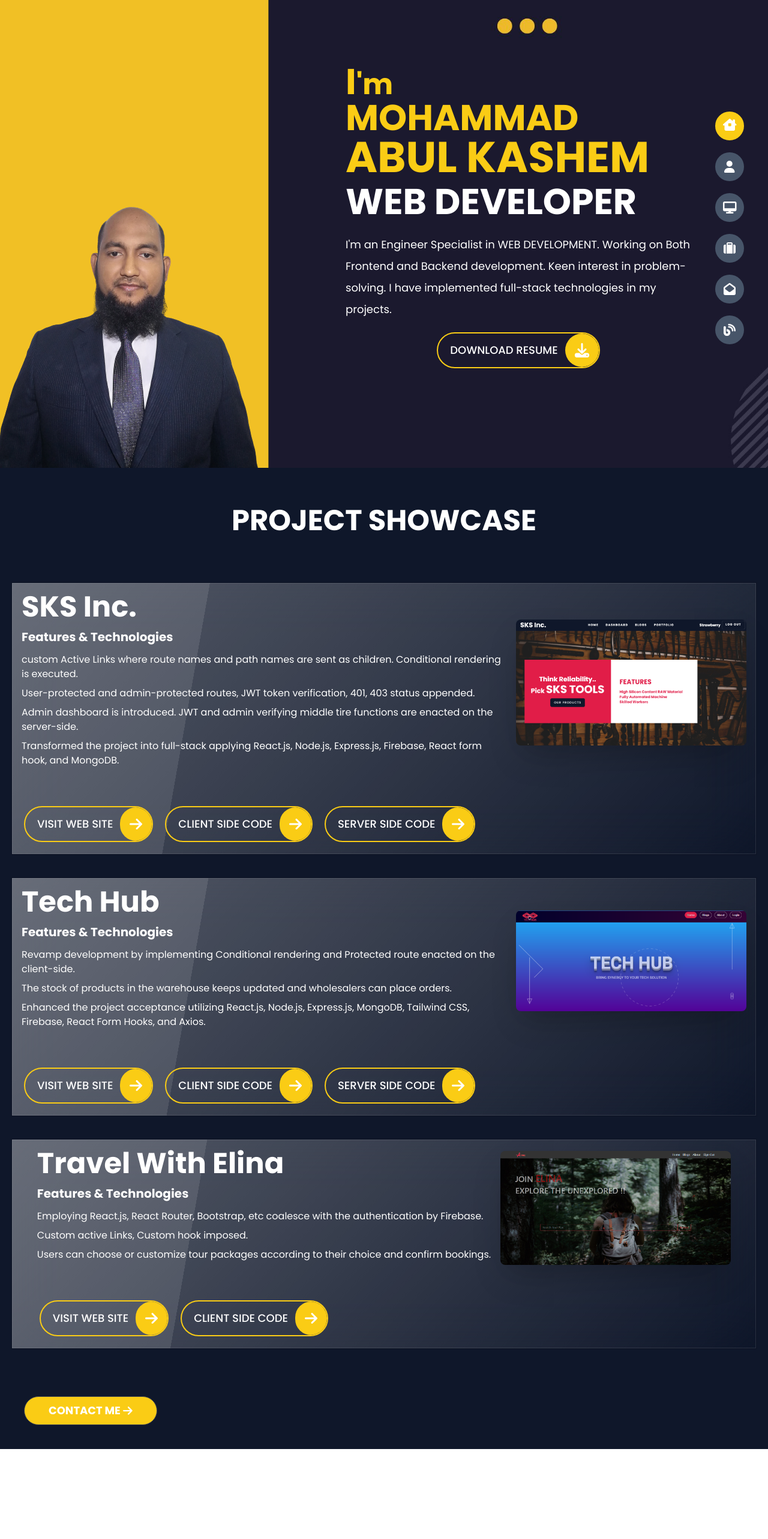
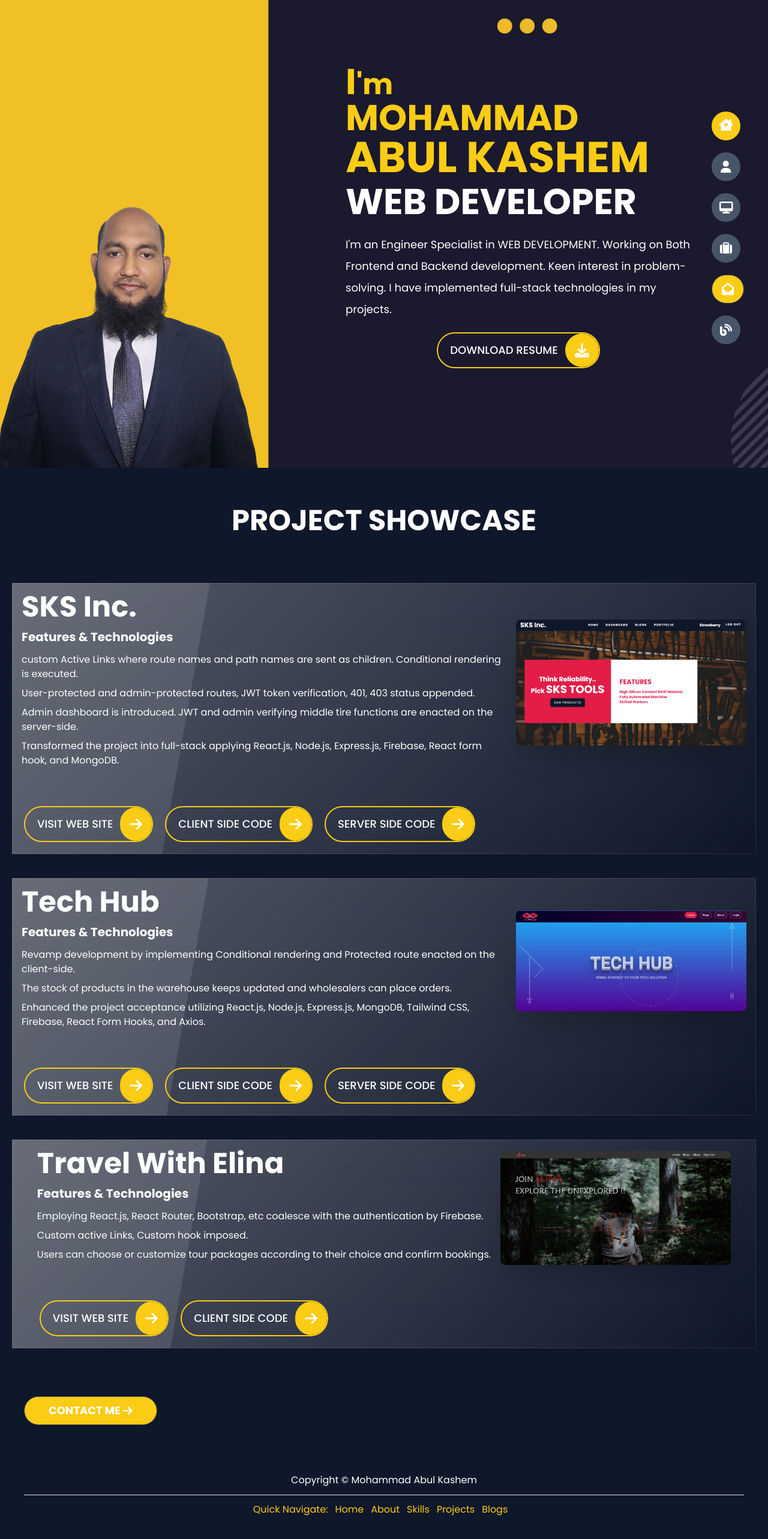
Before and after one commit to engrkashem/kashem-dev-portfolio, a React (Create React App) app: page / in a window 1280 px wide. Shown: the part 20-2586 px from the top of the page at 60% size. Before the commit the page ends 2436 px from the top, so only its background shows below. Built offline with nearby package versions, Linux system fonts and the light colour scheme.

Commit message:
contact attach to modal

```diff
--- a/src/App.js
+++ b/src/App.js
@@ -8,6 +8,7 @@ import Skills from "./Components/Skills/Skills";
 
 import { ToastContainer } from 'react-toastify';
 import 'react-toastify/dist/ReactToastify.css';
+import Footer from "./Components/Footer/Footer";
 
 
 
@@ -23,6 +24,7 @@ function App() {
         <Route path="/blogs" element={<Blogs />}></Route>
         <Route path="*" element={<NotFound />}></Route>
       </Routes>
+      <Footer></Footer>
       <ToastContainer />
     </div>
   );
--- /dev/null
+++ b/src/Components/Footer/Footer.js
@@ -0,0 +1,21 @@
+import React from 'react';
+import { Link } from 'react-router-dom';
+
+const Footer = () => {
+    return (
+        <footer className="bg-slate-900 text-white p-10">
+            <p className=' text-center mb-3'>Copyright &copy; Mohammad Abul Kashem</p>
+            <hr />
+            <div className="flex justify-center mt-3 text-yellow-400">
+                <span className="mr-3">Quick Navigate:</span>
+                <Link className="mr-3 " to={'/'}>Home</Link>
+                <Link className="mr-3" to={'/about'}>About</Link>
+                <Link className="mr-3" to={'/skills'} >Skills</Link>
+                <Link className="mr-3" to={'/projects'} >Projects</Link>
+                <Link className="mr-3" to={'/blogs'} >Blogs</Link>
+            </div>
+        </footer>
+    );
+};
+
+export default Footer;
--- a/src/Components/SideNav/SideNav.js
+++ b/src/Components/SideNav/SideNav.js
@@ -1,10 +1,12 @@
-import React from 'react';
+import React, { useState } from 'react';
 import { NavLink } from 'react-router-dom';
 import { FontAwesomeIcon } from '@fortawesome/react-fontawesome';
 import { faHouseChimneyWindow, faUser, faSuitcase, faEnvelopeOpen, faBlog, faDesktop } from '@fortawesome/free-solid-svg-icons';
 import './SideNav.css';
+import ContactModal from '../Shared/ContactModal';
 
 const SideNav = () => {
+    const [closeModal, setCloseModal] = useState(false);
     return (
         <div className='h-screen absolute right-0 flex items-center lg:pr-10'>
             <div className='grid grid-cols-1 gap-5 text-white'>
@@ -46,14 +48,7 @@ const SideNav = () => {
                 >
                     <FontAwesomeIcon icon={faSuitcase} className=" h-5"></FontAwesomeIcon>
                 </NavLink>
-                <button
-                    to={'/contact'}
-                    className={'uppercase font-semibold custom-button h-12 w-12 rounded-full bg-slate-600 flex justify-center items-center tooltip'
-                    }
-                    data-tip="CONTACT"
-                >
-                    <FontAwesomeIcon icon={faEnvelopeOpen} className=" h-5"></FontAwesomeIcon>
-                </button>
+                <label onClick={() => setCloseModal(true)} htmlFor="contact-modal" className="btn modal-button bg-yellow-400  text-lg rounded-full "><FontAwesomeIcon icon={faEnvelopeOpen} className=" h-5"></FontAwesomeIcon></label>
                 <NavLink
                     to={'/blogs'}
                     className={({ isActive }) =>
@@ -64,6 +59,11 @@ const SideNav = () => {
                     <FontAwesomeIcon icon={faBlog} className=" h-5"></FontAwesomeIcon>
                 </NavLink>
             </div>
+            {
+                closeModal && <ContactModal
+                    setCloseModal={setCloseModal}
+                ></ContactModal>
+            }
         </div>
     );
 };
```
